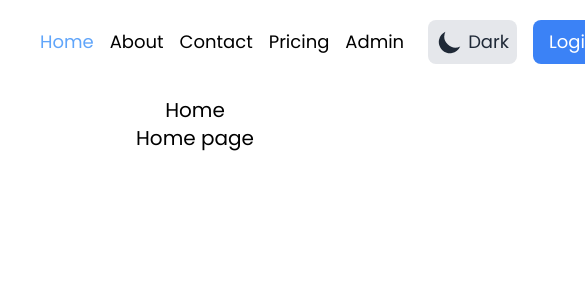
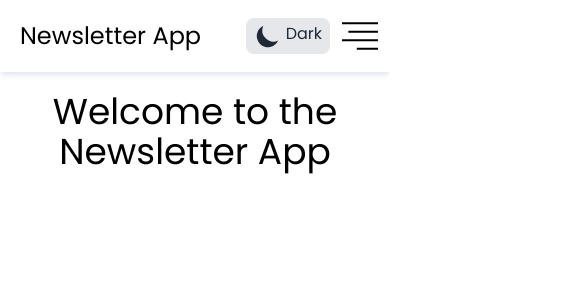
Before and after one commit to theadityachoudhury/fictional-guide, a Next.js app: page / in a window 390 px wide. Shown: the top 300 px of the page, 585 px wide, since content can reach past the window. Built offline with nearby package versions, Linux system fonts and the light colour scheme.

Commit message:
Added responsiveness and made simple UI changes

```diff
--- a/src/app/globals.css
+++ b/src/app/globals.css
@@ -1,14 +1,3 @@
 @tailwind base;
 @tailwind components;
 @tailwind utilities;
-
-:root {
-  /* Your default theme */
-  --background: white;
-  --foreground: rgb(11, 11, 11);
-}
-
-[data-theme='dark'] {
-  --background: rgb(0, 0, 0);
-  --foreground: white;
-}
--- a/src/app/layout.tsx
+++ b/src/app/layout.tsx
@@ -17,8 +17,8 @@ export default function RootLayout({
 }>) {
   return (
     <html lang="en">
-      <body className={`${poppins.className}`}>
-        <ThemeProvider>
+      <body className={`${poppins.className} bg-white text-black dark:text-white dark:bg-black`}>
+        <ThemeProvider attribute="class">
           <Header />
           {children}
         </ThemeProvider >
--- a/src/app/page.tsx
+++ b/src/app/page.tsx
@@ -1,10 +1,11 @@
 import Image from "next/image";
 
-export default function Home() {
+export default function HomePage() {
   return (
-    <main className="text-center text-xl">
-      <h1>Home</h1>
-      <p>Home page</p>
-    </main>
+    <div>
+      <h1 className="text-4xl text-center">Welcome to the Newsletter App</h1>
+      <div className="flex justify-center">
+      </div>
+    </div>
   );
 }
--- a/src/ui/sections/Header.tsx
+++ b/src/ui/sections/Header.tsx
@@ -6,25 +6,41 @@ import Image from "next/image";
 import { usePathname } from "next/navigation";
 import { NavLinks } from "@/utils/NavLinks";
 import { useState } from "react";
+import { TfiAlignRight } from "react-icons/tfi";
+import { AiOutlineClose } from "react-icons/ai";
 
 export default function Header() {
-    const theme = localStorage.getItem("theme");
+    let theme: string;
+    if (typeof window !== "undefined") {
+        const theme = localStorage.getItem("theme") || "light";
         if (!theme) {
             localStorage.setItem("theme", "light");
         }
+    }
+
     const [showSubMenu, setShowSubMenu] = useState(false);
+    const [showMobileMenu, setShowMobileMenu] = useState(false);
+
 
     const pathname = usePathname();
     const toggleSubMenu = () => {
         setShowSubMenu(!showSubMenu);
     };
+
+    const toggleMobileMenu = () => {
+        setShowMobileMenu(!showMobileMenu);
+    }
     return (
-        <header className="flex text-lg justify-around rounded-lg p-3 m-5 mt-2">
+        <div className="shadow-md dark:shadow-slate-950 shadow-slate-200 mb-5">
+            {/* Only for medium and large devices */}
+            <header className=" hidden sm:flex text-lg justify-around rounded-lg p-3">
+
+
                 <div className="hidden lg:flex">
                     <Link href="/" className="p-2 lg:text-lg hover:text-blue-500">Newsletter App</Link>
                 </div>
 
-            <div className="flex space-x-4">
+                <div className="hidden sm:flex space-x-4">
                     <div className="flex space-x-4 p-2">
                         {NavLinks.map((link, index) => {
                             if (link.type === "link")
@@ -47,9 +63,9 @@ export default function Header() {
                     })}
 
                     {NavLinks.map((link, index) => {
-                    if (link.title === "Account" && !link.logged) {
+                        if (link.title === "Account" && link.logged) {
                             return (
-                            <div key={index} className="relative pb-1   " onMouseEnter={toggleSubMenu}
+                                <div key={index} className="relative pb-1" onMouseEnter={toggleSubMenu}
                                     onMouseLeave={toggleSubMenu}>
                                     <Button
                                         variant="primary"
@@ -60,7 +76,7 @@ export default function Header() {
                                         {link.title}
                                     </Button>
                                     {showSubMenu && (
-                                    <div className="absolute top-full left-0 w-40 border border-gray-300 rounded-lg shadow-lg">
+                                        <div className="absolute top-full left-0 w-40 border border-gray-100 dark:border-gray-800 rounded-lg shadow-lg backdrop-blur-sm">
                                             {link?.sub?.map((subLink, subIndex) => {
                                                 if (subLink.title === "Logout") {
                                                     return <Link
@@ -85,5 +101,37 @@ export default function Header() {
                     })}
                 </div>
             </header>
+
+            {/* Only for small devices */}
+            <header className="flex sm:hidden" role="dialog" aria-modal="true">
+                <div className="flex justify-between items-center w-full p-3">
+                    <Link href="/" className="p-2 text-2xl   hover:text-blue-500">Newsletter App</Link>
+                    <div className="flex gap-3">
+                        <ThemeSwitcher />
+                        {!showMobileMenu ? <TfiAlignRight className="text-4xl" onClick={toggleMobileMenu} /> : <AiOutlineClose className="text-4xl" onClick={toggleMobileMenu} />}
+                    </div>
+                    {showMobileMenu && (
+                        <div className="fixed inset-y-20 right-0 z-50 w-full h-full bg-opacity-10 backdrop-blur-md overflow-y-auto px-6 py-6 sm:max-w-sm sm:ring-1 sm:ring-gray-900/10 rounded-md">
+                            <div className="grid text-xl text-center space-y-4 mt-16">
+                                {/* Dynamically showing links from NavLinks */}
+
+                                {NavLinks.map((link, index) => {
+                                    if (link.type === "link")
+                                        if (link.title === "Account" || link.title === "Login") return null;
+                                        else return <Link href={link.path} key={index} onClick={() => { toggleMobileMenu() }} className={`hover:text-blue-400 ${pathname == link.path ? "text-blue-400" : ""}`}>{link.title}</Link>
+                                })}
+
+                                {NavLinks.map((link, index) => {
+                                    if (link.type == "button")
+                                        return <Button key={index} onClick={link.onclick} variant="login">{link.title}</Button>
+
+
+                                })}
+                            </div>
+                        </div>)}
+                </div>
+
+            </header>
+        </div>
     );
 }
--- a/tailwind.config.ts
+++ b/tailwind.config.ts
@@ -1,6 +1,7 @@
 import type { Config } from "tailwindcss";
 
 const config: Config = {
+  darkMode: 'class',
   content: [
     "./src/**/*.{js,ts,jsx,tsx,mdx}",
     "./src/pages/**/*.{js,ts,jsx,tsx,mdx}",
```
Lines whose indentation alone changed are shown as unchanged.
